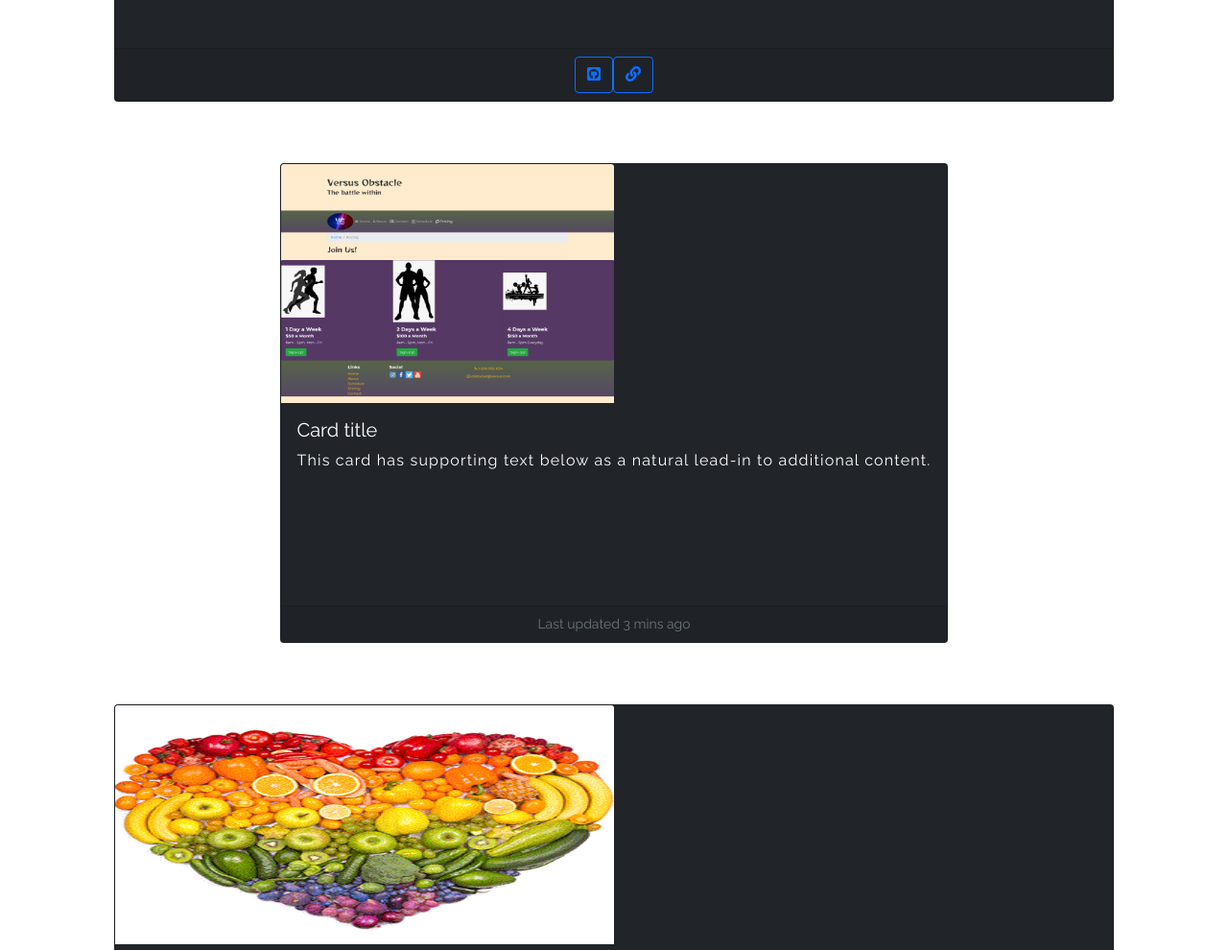
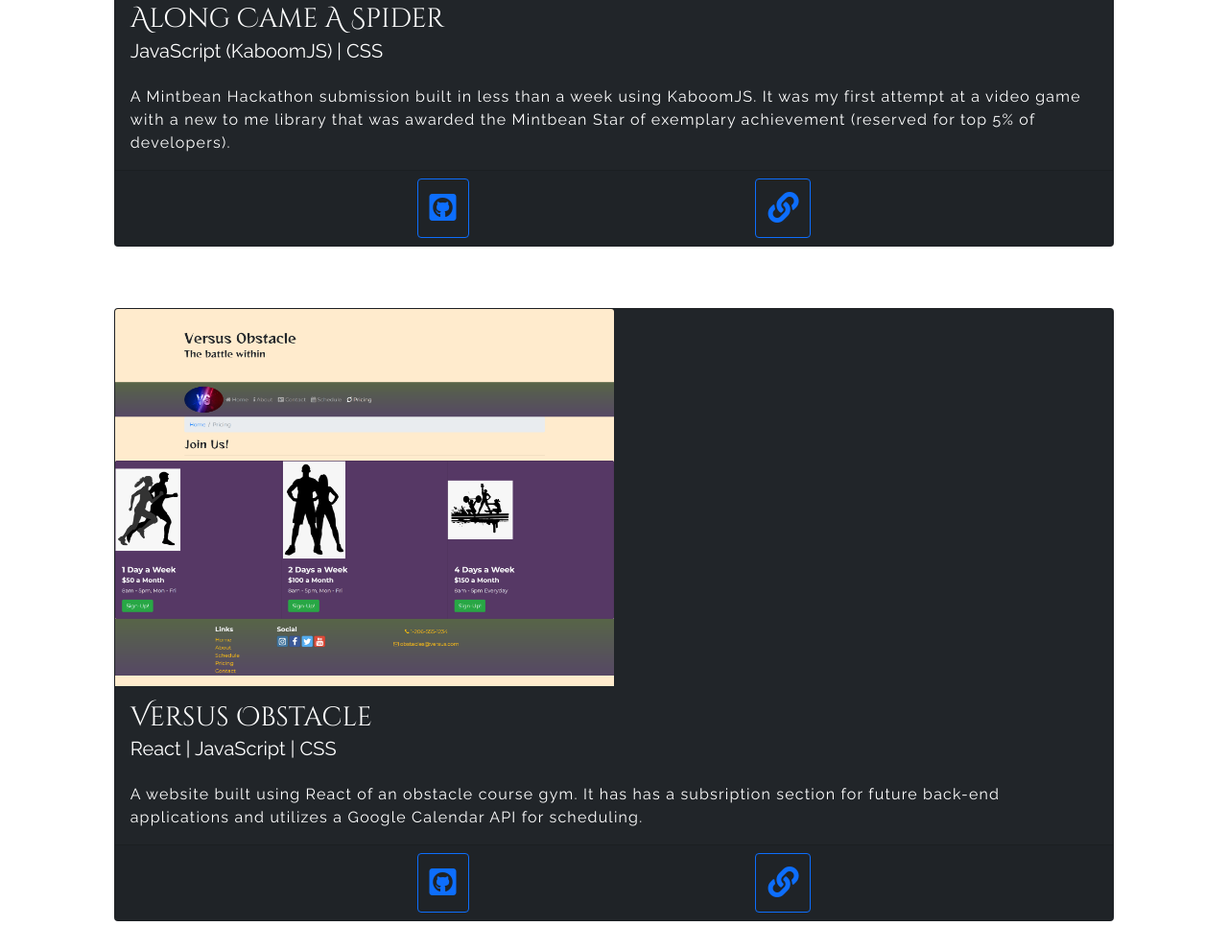
Before and after one commit to CRose17/BootstrapDevPage, a website: page index.html in a window 1280 px wide. Shown: the part 1522-2512 px from the top of the page at 96% size. Drawn offline with nearby package versions, Linux system fonts and the light colour scheme.

Commit message:
Pre-build CSS and Project info Added

```diff
--- a/css/styles.css
+++ b/css/styles.css
@@ -49,11 +49,6 @@ h3 {
   font-size: 4rem;
 }
 
-.card {
-  display: flex;
-  height: 500px;
-}
-
 .card-img-top {
   width: 50%;
   min-width: 50%;
@@ -63,8 +58,12 @@ h3 {
 
 .card-footer {
   display: flex;
-  justify-content: center;
+  justify-content: space-evenly;
   width: 100%;
+}
+
+.project-link {
+  font-size: 2rem;
 }
 
 p {
--- a/index.html
+++ b/index.html
@@ -150,40 +150,55 @@
                 flex-wrap
               ">
                   <div class="card text-white bg-dark mb-3">
-                    <img class="card-img-top" src="images/AlongCameASpiderScreen1.png" alt="Game project image">
+                    <a href="https://crose17.github.io/along-came-spider/"
+                    target="_blank"><img class="card-img-top" src="images/AlongCameASpiderScreen1.png" alt="Game project image"></a>
                     <div class="card-body">
-                      <h5 class="card-title">Card title</h5>
-                      <p class="card-text">This is a wider card with supporting text below as a natural lead-in to additional content. This content is a little bit longer.</p>
+                      <h3 class="card-title">Along Came A Spider</h3>
+                      <h5 class="card-subtitle">JavaScript (KaboomJS) | CSS</h5><br />
+                      <p class="card-text">A Mintbean Hackathon submission built in less than a week using KaboomJS. It was my first attempt at a video game with a new to me library that was awarded the Mintbean Star of exemplary achievement (reserved for top 5% of developers).</p>
                     </div>
                     <div class="card-footer">
-                      <a class="btn btn-outline-primary" href="https://github.com/CRose17"
+                      <a class="btn btn-outline-primary project-link mr-1" href="https://github.com/CRose17/along-came-spider"
                         target="_blank"
-                        ><i class="fab fa-github-square" aria-hidden="true"></i
+                        ><i class="fab fa-github-square project-link mr-1" aria-hidden="true"></i
                       ></a>
-                      <a class="btn btn-outline-primary" href="https://crose17.github.io/along-came-spider/"
+                      <a class="btn btn-outline-primary project-link" href="https://crose17.github.io/along-came-spider/"
                         target="_blank"
-                        ><i class="fas fa-link" aria-hidden="true"></i
+                        ><i class="fas fa-link project-link" aria-hidden="true"></i
                       ></a>
                     </div>
                   </div>
                   <div class="card text-white bg-dark mb-3 mt-5">
-                    <img class="card-img-top" src="images/versus-obstacle-scrn.png" alt="React website project image">
+                    <a href="https://lucid-engelbart-7918d6.netlify.app/"
+                    target="_blank"><img class="card-img-top" src="images/versus-obstacle-scrn.png" alt="React website project image"></a>
                     <div class="card-body">
-                      <h5 class="card-title">Card title</h5>
-                      <p class="card-text">This card has supporting text below as a natural lead-in to additional content.</p>
+                      <h3 class="card-title">Versus Obstacle</h3>
+                      <h5 class="card-subtitle">React | JavaScript | CSS</h5><br />
+                      <p class="card-text">A website built using React of an obstacle course gym. It has has a subsription section for future back-end applications and utilizes a Google Calendar API for scheduling.</p>
                     </div>
                     <div class="card-footer">
-                      <small class="text-muted">Last updated 3 mins ago</small>
+                      <a class="btn btn-outline-primary project-link" href="https://github.com/CRose17/React-versus"
+                        target="_blank"
+                        ><i class="fab fa-github-square project-link" aria-hidden="true"></i
+                      ></a>
+                      <a class="btn btn-outline-primary project-link" href="https://lucid-engelbart-7918d6.netlify.app/"
+                        target="_blank"
+                        ><i class="fas fa-link project-link" aria-hidden="true"></i
+                      ></a>
                     </div>
                   </div>
                   <div class="card text-white bg-dark mb-3 mt-5">
-                    <img class="card-img-top" src="images/Heartfoods.png" alt="React Native project image">
+                    <a href="https://github.com/CRose17/first-FoodsTracker"
+                    target="_blank"><img class="card-img-top" src="images/Heartfoods.png" alt="React Native project image"></a>
                     <div class="card-body">
-                      <h5 class="card-title">Card title</h5>
-                      <p class="card-text">This is a wider card with supporting text below as a natural lead-in to additional content. This card has even longer content than the first to show that equal height action.</p>
-                    </div>
+                      <h3 class="card-title">First Foods Tracker</h3>
+                      <h5 class="card-subtitle">React Native | Redux | Android Studios | JavaScript </h5><br />
+                      <p class="card-text">This is a work in progress project using React Native and Android Studios to create an app for new parents to keep a record of the new foods they are giving their child/children.
                     <div class="card-footer">
-                      <small class="text-muted">Last updated 3 mins ago</small>
+                      <a class="btn btn-outline-primary project-link" href="https://github.com/CRose17/first-FoodsTracker"
+                        target="_blank"
+                        ><i class="fab fa-github-square project-link" aria-hidden="true"></i
+                      ></a>
                     </div>
                   </div>
                 </div>
```
